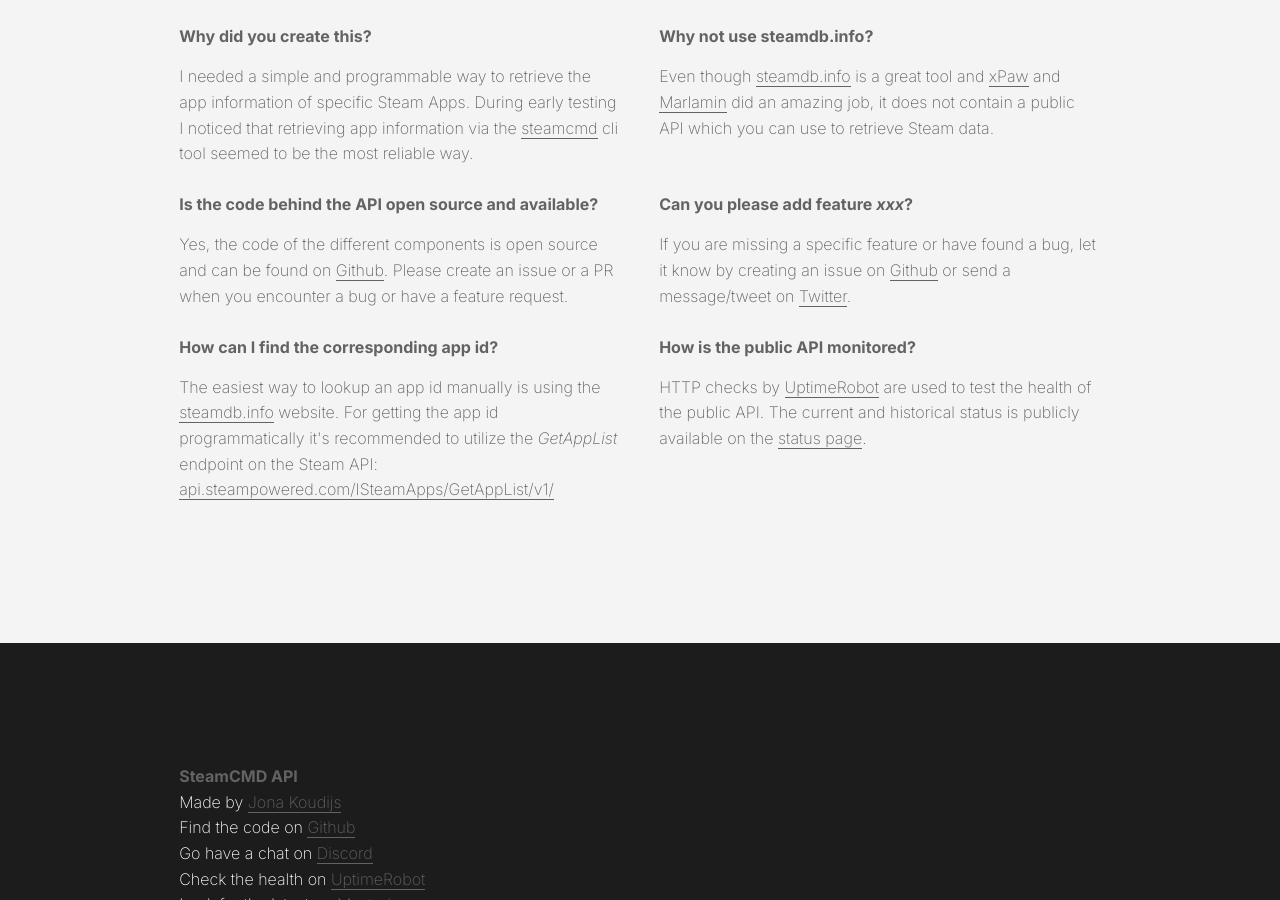
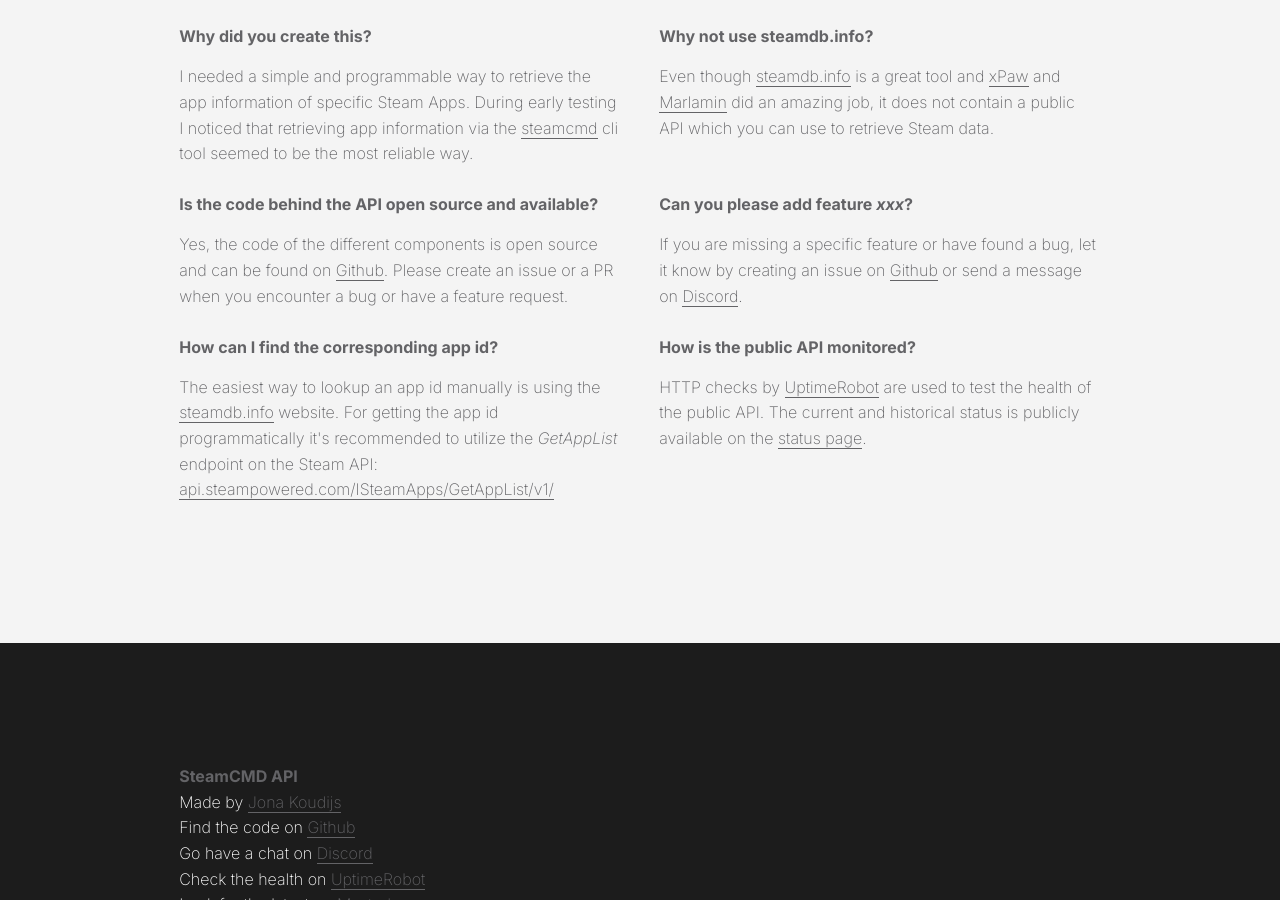
Before and after one commit to steamcmd/website, a Jekyll site: the page built from index.html, in a window 1280 px wide and 900 px high, scrolled down 4537 px. Built offline with Jekyll 4.4.1, drawn with Linux system fonts in a browser that asks for light colours.

Commit message:
Remove old Twitter reference in favor of Discord

```diff
--- a/_includes/faq.html
+++ b/_includes/faq.html
@@ -38,7 +38,7 @@
     <p>
       If you are missing a specific feature or have found a bug, let it know by
       creating an issue on <a href="https://github.com/steamcmd/api">Github</a>
-      or send a message/tweet on <a href="https://twitter.com/messages/compose?recipient_id=1132284269345333248">Twitter</a>.
+      or send a message on <a href="https://discord.steamcmd.net/">Discord</a>.
     </p>
   </div>
 </div>
```
